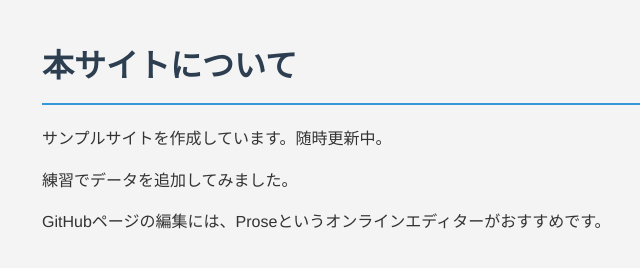
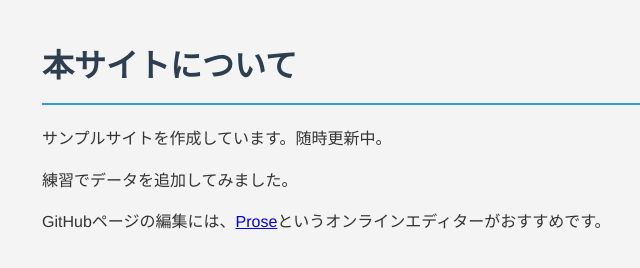
Before and after one commit to katzkawai/katzkawai.github.io, a plain HTML site: page about.html in a window 1280 px wide. Shown: the full height of the page, 198-838 px from the left. Drawn offline with Linux system fonts and the light colour scheme.

Commit message:
Update about.html

```diff
--- a/about.html
+++ b/about.html
@@ -36,6 +36,6 @@
     <h1>本サイトについて</h1>
     <p>サンプルサイトを作成しています。随時更新中。</p>
     <p>練習でデータを追加してみました。</p>
-    <p>GitHubページの編集には、Proseというオンラインエディターがおすすめです。</p>
+  <p>GitHubページの編集には、<a href="https://prose.io/">Prose</a>というオンラインエディターがおすすめです。</p>
 </body>
 </html>
```
